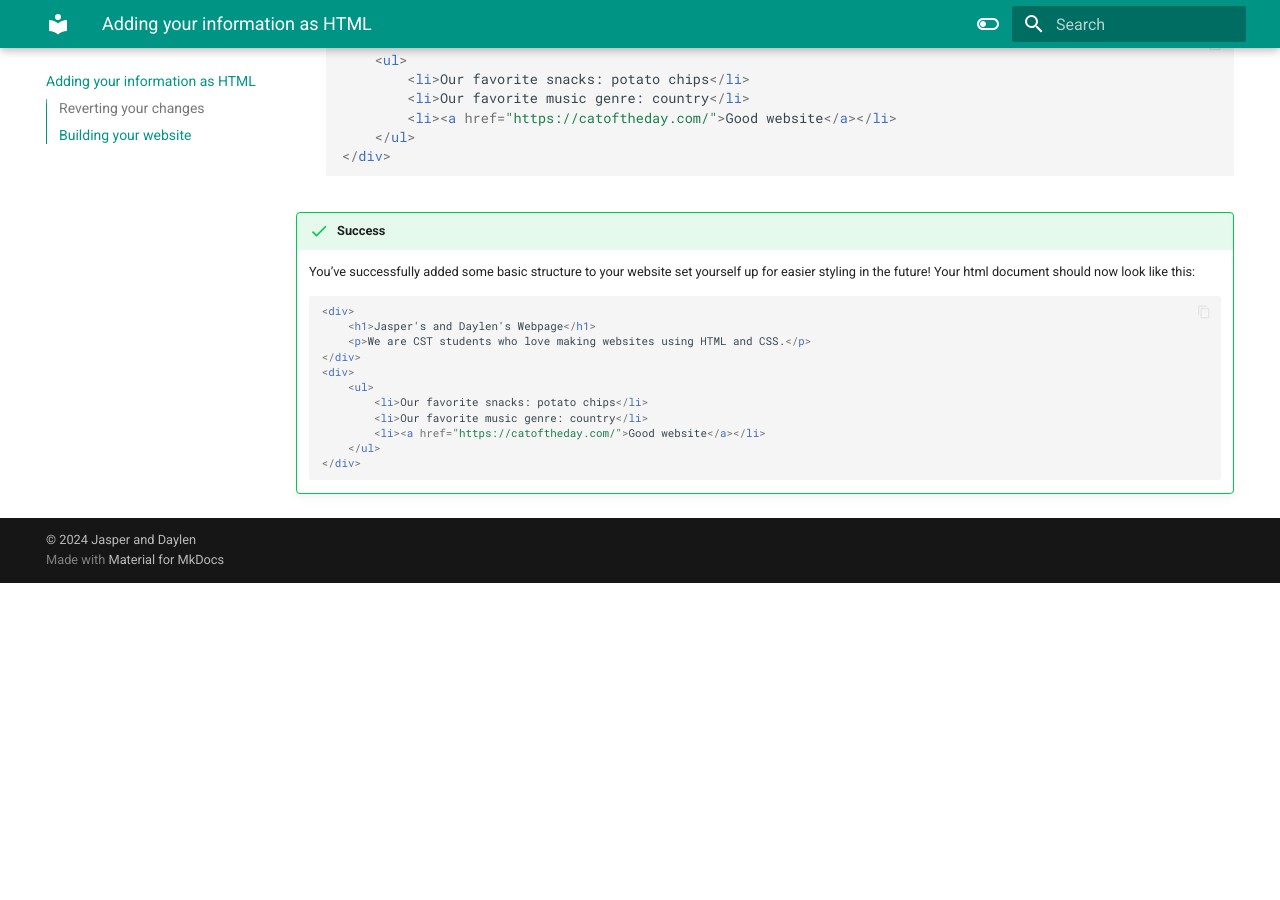
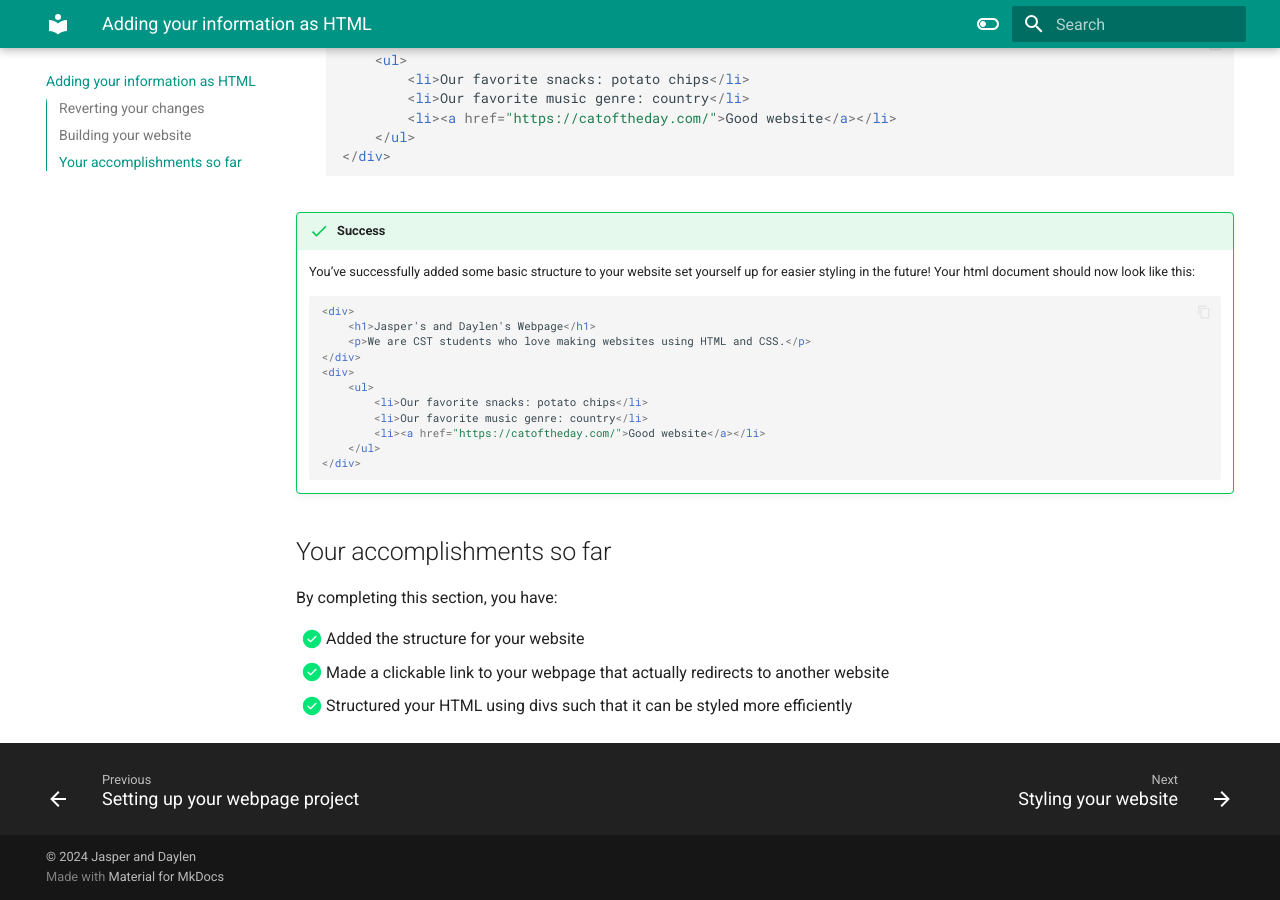
Before and after one commit to jasper-th-wang/Basic_Webpage_Guide, an MkDocs documentation site: the page built from docs/task2.md, in a window 1280 px wide and 900 px high, scrolled down 2718 px. Built offline with MkDocs 1.6.1 and Material for MkDocs 9.7.7, drawn with Linux system fonts in a browser that asks for light colours; before the commit the page ends 3301 px from its top, so only the background shows below that.

Commit message:
Finish Task 2 and Add Task 3

````diff
--- a/docs/task2.md
+++ b/docs/task2.md
@@ -127,3 +127,11 @@ You now have a blank slate to start adding your content! At any point during the
         </ul>
     </div>
     ```
+
+## Your accomplishments so far
+
+By completing this section, you have:
+
+- [x] Added the structure for your website
+- [x] Made a clickable link to your webpage that actually redirects to another website
+- [x] Structured your HTML using divs such that it can be styled more efficiently
--- a/mkdocs.yml
+++ b/mkdocs.yml
@@ -5,6 +5,7 @@ theme:
   name: material
   features:
     - navigation.tabs
+    - navigation.footer
     - navigation.sections
     - toc.integrate
     - navigation.top
````
Also changed, not shown: docs/task1.md (+5 -3 lines), docs/task3.md (added, +3 -0 lines).
